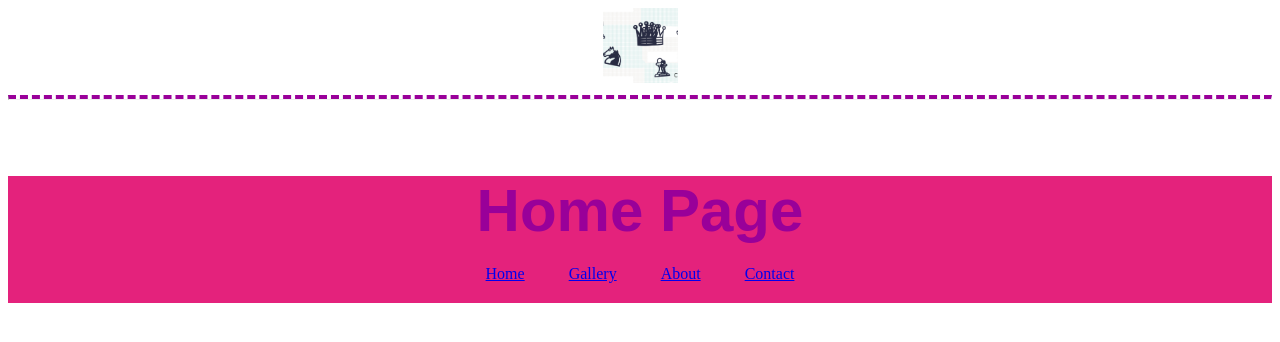
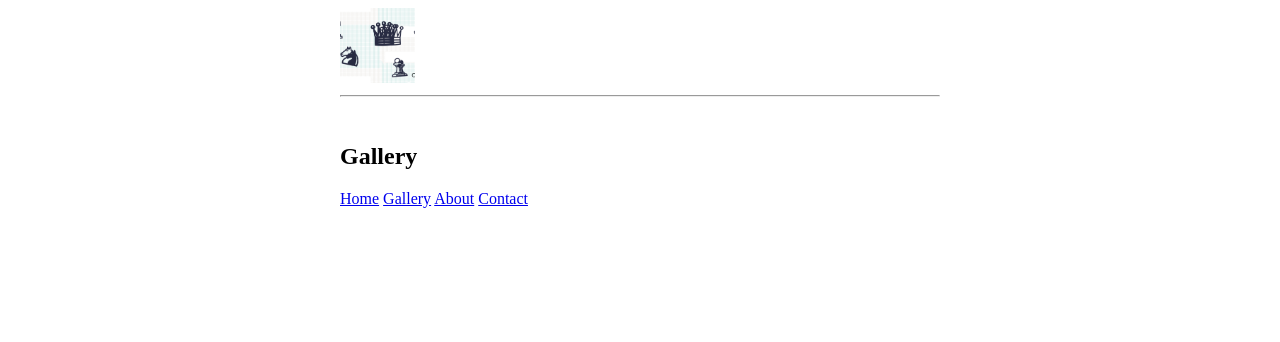
Before and after one commit to Symartinez21/Project-1-Prep-2, a plain HTML site: page index.html in a window 1280 px wide. Drawn offline with Linux system fonts and the light colour scheme.

Commit message:
assigning nav titles

```diff
--- a/index.html
+++ b/index.html
@@ -4,18 +4,19 @@
 <head>
   <link rel="stylesheet"  href="../style.css">
 </head>
-<center>
+<div class= "content">
   <img border="0" width="500" height="300" src="/Project-1-Prep-2/Theme/splash_image.png" alt= "splash_image">
   <br>
   <hr class="dashed"> </hr>
   <br>
-  <nav class="nav-1">
-  <h1>Home Page</h1>
+  <nav class="nav-2">
+  <h1>Gallery</h1>
   <a href="./">Home</a>
   <a href="./gallery">Gallery</a>
   <a href="./about">About</a>
   <a href="./contact">Contact</a>
 </nav>
+</div>
 
 </center>
 
--- a/style.css
+++ b/style.css
@@ -1,6 +1,15 @@
 center {
   display: block;
   text-align: -webkit-center;
+}
+
+.content {
+  margin-left: auto;
+  margin-right: auto;
+  padding-left: 20%;
+  padding-right: 20%;
+  max-width: 600px;
+}
 }
 
 hr.dashed {
```
